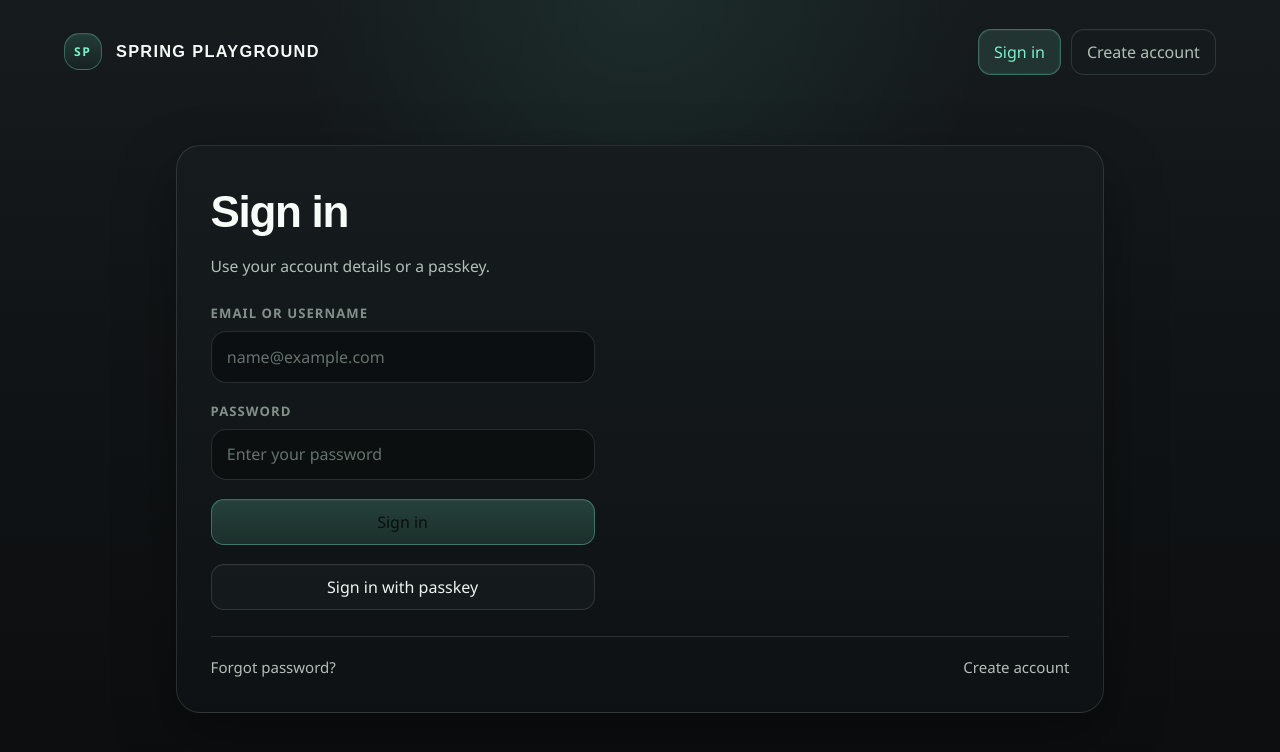
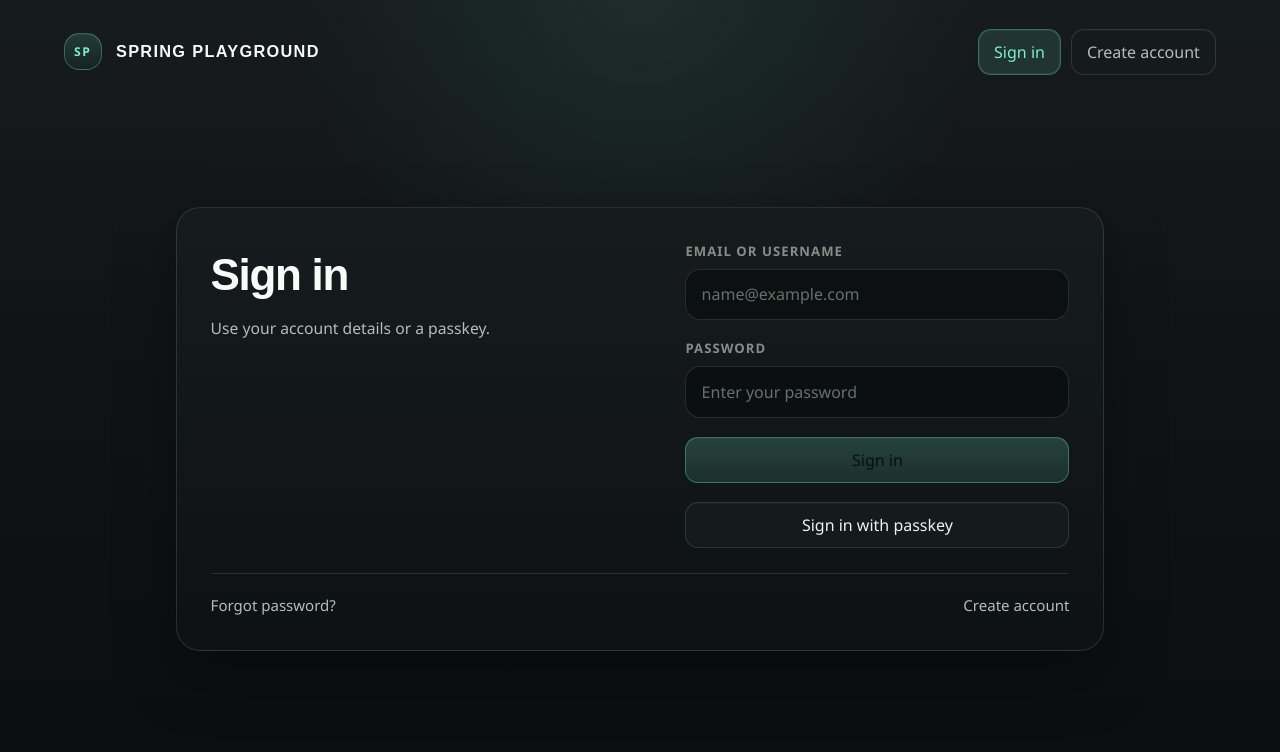
Before and after one commit to topilov/spring-playground-frontend, a React (Vite) app: page /login in a window 1280 px wide. Shown: the top 752 px of the page. Built offline with nearby package versions, Linux system fonts and the light colour scheme; no server answers.

Commit message:
fix: make auth shell a true two-zone layout

```diff
--- a/src/app/app.css
+++ b/src/app/app.css
@@ -335,14 +335,15 @@ input {
   backdrop-filter: blur(18px);
 }
 
-.auth-header {
+.auth-layout {
   display: grid;
-  grid-template-columns: minmax(0, 1fr) auto;
-  gap: var(--space-4);
+  grid-template-columns: minmax(16rem, 1fr) minmax(0, 24rem);
+  gap: var(--space-6);
   align-items: start;
 }
 
 .auth-intro,
+.auth-intro-copy,
 .page-header-copy,
 .section-heading,
 .stack,
@@ -351,6 +352,11 @@ input {
 }
 
 .auth-intro {
+  gap: var(--space-2);
+  align-content: start;
+}
+
+.auth-intro-copy {
   gap: var(--space-2);
   max-width: 22rem;
 }
@@ -384,12 +390,13 @@ input {
 
 .auth-utility {
   display: flex;
-  justify-content: flex-end;
+  justify-content: flex-start;
   align-items: start;
 }
 
 .auth-content {
-  width: min(100%, 24rem);
+  width: 100%;
+  min-width: 0;
 }
 
 .auth-footer {
@@ -629,7 +636,7 @@ input {
 }
 
 @media (max-width: 760px) {
-  .auth-header,
+  .auth-layout,
   .page-header,
   .passkey-card-header,
   .passkey-add-form {
--- a/src/shared/ui/AuthPageShell.tsx
+++ b/src/shared/ui/AuthPageShell.tsx
@@ -21,20 +21,26 @@ export function AuthPageShell({
   return (
     <section className="auth-page">
       <article className="auth-card">
-        <div className="auth-header">
+        <div className="auth-layout">
           <section
             aria-describedby={subtitle ? subtitleId : undefined}
             aria-labelledby={titleId}
             className="auth-intro"
           >
-            <h1 id={titleId}>{title}</h1>
-            {subtitle ? <p id={subtitleId}>{subtitle}</p> : null}
+            <div className="auth-intro-copy">
+              <h1 id={titleId}>{title}</h1>
+              {subtitle ? <p id={subtitleId}>{subtitle}</p> : null}
+            </div>
+
+            {utility ? <div className="auth-utility">{utility}</div> : null}
           </section>
 
-          {utility ? <div className="auth-utility">{utility}</div> : null}
+          {children ? (
+            <section aria-label="Authentication content" className="auth-content stack">
+              {children}
+            </section>
+          ) : null}
         </div>
-
-        {children ? <div className="auth-content stack">{children}</div> : null}
 
         {footer ? <footer className="auth-footer">{footer}</footer> : null}
       </article>
```
Also changed, not shown: 1 other file (tests, documents, lock files or other folders).
